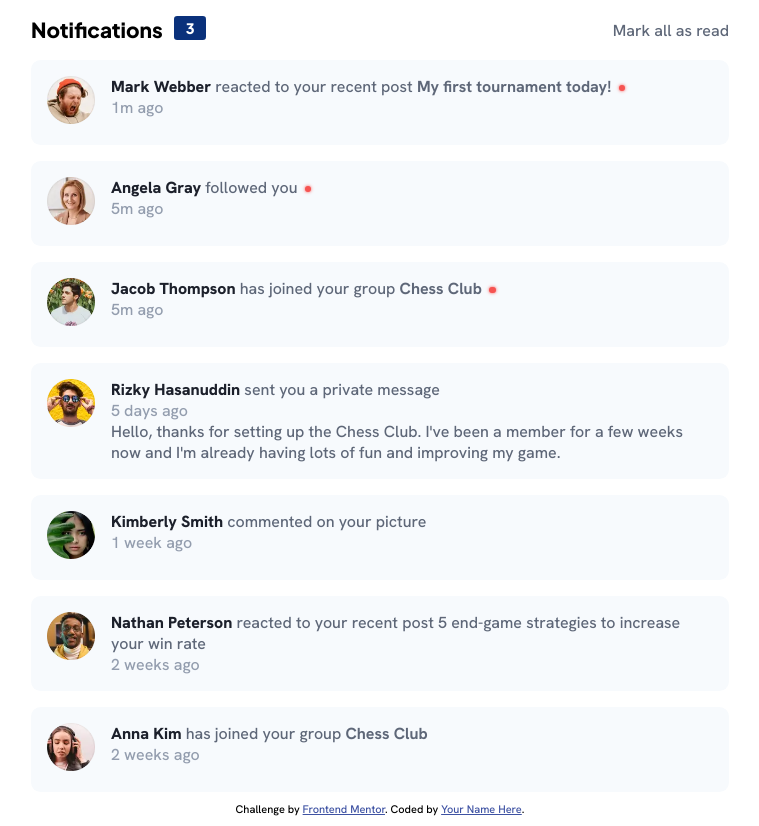
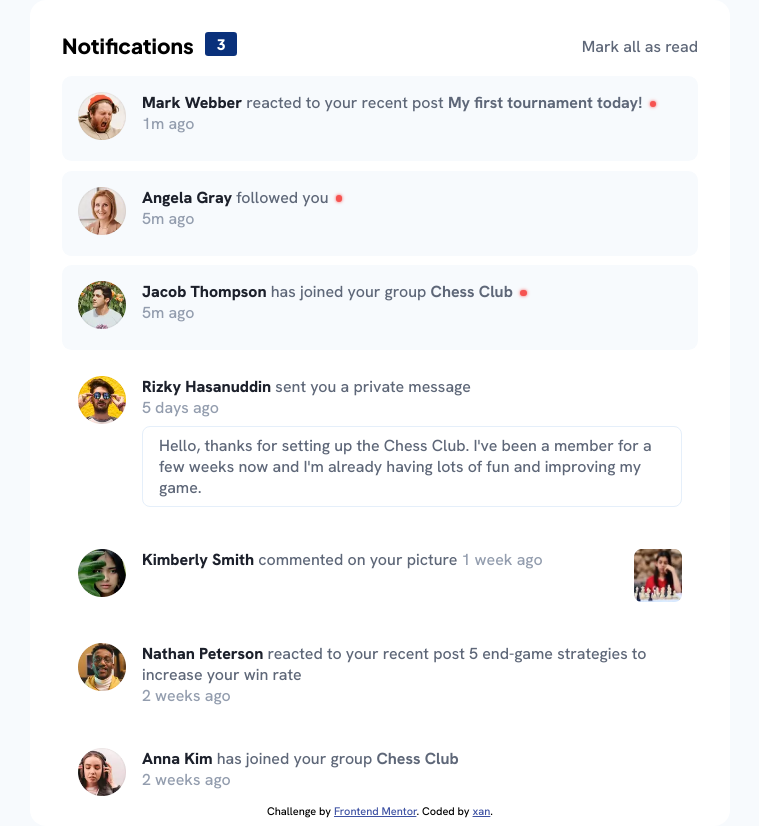
Before and after one commit to style-x/notifications-page, a plain HTML site: page index.html in a window 1280 px wide. Shown: the whole page, without its empty margins (260-1019 px from the left). Drawn offline with Linux system fonts and the light colour scheme.

Commit message:
Upload #3
Denke es passt alles soweit..

```diff
--- a/index.html
+++ b/index.html
@@ -21,7 +21,7 @@
       <div class="markallasread">Mark all as read</div>
     </nav>
     <main>
-      <article>
+      <article class="newpost">
         <div class="pic">
           <img src="assets/images/avatar-mark-webber.webp" alt="Picture from Mark Webber">
         </div>
@@ -31,7 +31,7 @@
         </div>
       </article>
 
-      <article>
+      <article class="newpost">
         <div class="pic">
           <img src="assets/images/avatar-angela-gray.webp" alt="Picture from Angela Gray">
         </div>
@@ -41,7 +41,7 @@
         </div>
       </article>
 
-      <article>
+      <article class="newpost">
         <div class="pic">
           <img src="assets/images/avatar-jacob-thompson.webp" alt="Picture from Jacob Thompson">
         </div>
@@ -58,8 +58,8 @@
         <div class="text">
           <span class="name">Rizky Hasanuddin </span>sent you a private message</br>
           <span class="timeago">5 days ago</span></br>
-          <span class="chatmsg">Hello, thanks for setting up the Chess Club. I've been a member for a few weeks now and
-            I'm already having lots of fun and improving my game.</span>
+          <blockquote class="chatmsg">Hello, thanks for setting up the Chess Club. I've been a member for a few weeks now and
+            I'm already having lots of fun and improving my game.</blockquote>
         </div>
       </article>
 
@@ -68,9 +68,12 @@
           <img src="assets/images/avatar-kimberly-smith.webp" alt="Picture from Kimberly Smith">
         </div>
         <div class="text">
-          <span class="name">Kimberly Smith </span>commented on your picture</br>
-          <span class="timeago">1 week ago</span>
+          <div class="cell1">
+            <span class="name">Kimberly Smith </span>commented on your picture
+            <span class="timeago">1 week ago</span>
+          </div>
         </div>
+        <img src="assets/images/image-chess.webp" alt="Image Chess">
       </article>
 
       <article>
@@ -99,7 +102,7 @@
 
   <div class="attribution">
     Challenge by <a href="https://www.frontendmentor.io?ref=challenge" target="_blank">Frontend Mentor</a>.
-    Coded by <a href="#">Your Name Here</a>.
+    Coded by <a href="https://github.com/style-x">xan</a>.
   </div>
 </body>
 </html>
--- a/style.css
+++ b/style.css
@@ -26,11 +26,14 @@ body {
   min-height: 100svh;
   display: flex;
   justify-content: center;
+  background-color: var(--clr-very-light-grayish-blue);
 }
 
 .container {
-  max-width: 730px; /* to fit the example */
-  padding: 1rem;
+  max-width: 700px; /* to fit the example */
+  padding: 2rem 2rem 0 2rem;
+  background-color: var(--clr-white);
+  border-radius: 1rem;
 }
 
 nav {
@@ -64,10 +67,14 @@ nav {
   color: var(--clr-dark-grayish-blue);
 }
 
+.markallasread:hover, .name:hover, b:hover {
+  color: var(--clr-blue);
+  cursor: pointer;
+}
+
 article {
-  background-color: var(--clr-very-light-grayish-blue);
   border-radius: 0.6rem;
-  margin-bottom: 1rem;
+  margin-bottom: 0.6rem;
   padding: 1rem;
   display: flex;
   flex-direction: row;
@@ -75,17 +82,38 @@ article {
   color: var(--clr-dark-grayish-blue);
 }
 
-.pic img {
+.newpost {
+  background-color: var(--clr-very-light-grayish-blue);
+}
+
+img {
   width: 3rem;
 }
 
-.text .name {
+.text {
+  width: 100%;
+}
+
+.name {
   color: var(--clr-very-dark-blue);
   font-weight: 800;
 }
 
 .timeago {
   color: var(--clr-grayish-blue);
+}
+
+.chatmsg {
+  margin-top: 0.5rem;
+  padding: 0.5rem 1rem;
+  border: 1px solid var(--clr-light-grayish-blue-1);
+  border-radius: 0.5rem;
+  color: var(--clr-dark-grayish-blue)
+}
+
+.chatmsg:hover {
+  background-color: var(--clr-light-grayish-blue-1);
+  cursor: pointer;
 }
 
 .redpoint {
```
